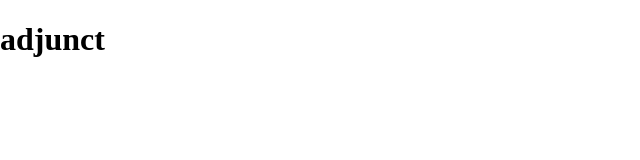
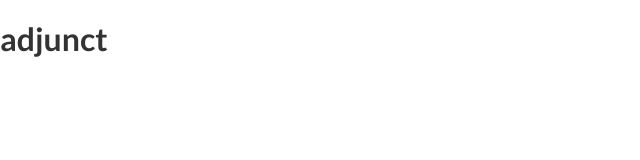
Before and after one commit to kscherling/supernaturalsoft, a React (Create React App) app: page / in a window 1280 px wide. Shown: the top 160 px of the page, without its empty margins (0-640 px from the left). Built offline with nearby package versions, Linux system fonts and the light colour scheme.

Commit message:
Adds global fonts

```diff
--- a/src/index.js
+++ b/src/index.js
@@ -2,8 +2,8 @@ import React from 'react'
 import ReactDOM from 'react-dom'
 import App from './App'
 import registerServiceWorker from './registerServiceWorker'
+import 'normalize.css'
 import 'styles/global'
-import 'normalize.css'
 
 ReactDOM.render(<App />, document.getElementById('root'))
 registerServiceWorker()
--- a/src/styles/global.js
+++ b/src/styles/global.js
@@ -0,0 +1,31 @@
+import { injectGlobal } from 'emotion'
+
+injectGlobal`
+  @import url('https://fonts.googleapis.com/css?family=Lato:400,700|Roboto+Slab:400,700');
+
+  html {
+    box-sizing: border-box;
+    font-size: 16px;
+    -moz-osx-font-smoothing: grayscale;
+    -webkit-font-smoothing: antialiased;
+  }
+
+  *, *:before, *:after { box-sizing: inherit; }
+
+  body {
+    font-family: 'Lato', sans-serif;
+    color: #333333;
+  }
+
+  a {
+    text-decoration: none;
+    color: currentColor;
+    transition: all 0.1s ease-in-out;
+    touch-action: manipulation;
+
+    &:hover {
+      text-decoration: underline;
+    }
+  }
+
+`
```
